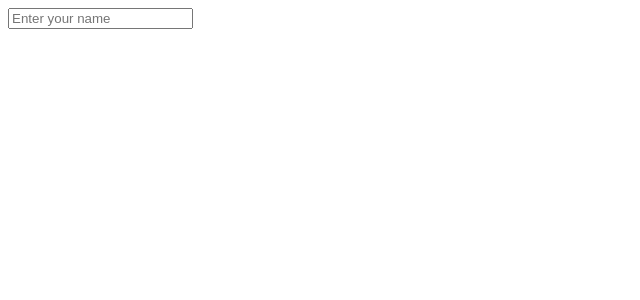
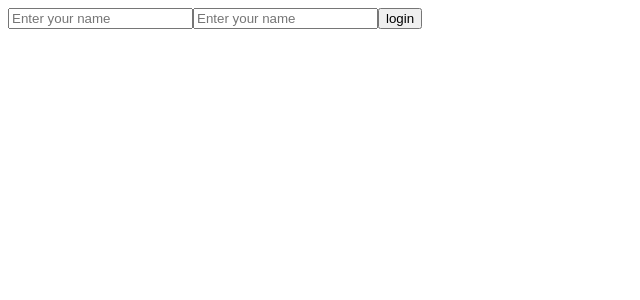
Before and after one commit to parveen-2006/Smart-Todo-App, a React app in the folder Frontend/: page /login in a window 1280 px wide. Shown: the top 300 px of the page, without its empty margins (0-640 px from the left). Built offline with nearby package versions, Linux system fonts and the light colour scheme; the HTML template or start-up script is replaced by a standard one.

Commit message:
login working , connected to backend

```diff
--- a/Frontend/src/Pages/Login.jsx
+++ b/Frontend/src/Pages/Login.jsx
@@ -1,17 +1,51 @@
 import React, { useState } from 'react'
+import instance from '../Services/Api';
+import { useNavigate } from 'react-router-dom';
+
 
 export default function Login() {
+
+    const navigate = useNavigate()
     const [login, setLogin] = useState({
-        name: "",
+        email: "",
         password: ""
     })
+    const handleChange = (e)  =>{
+        const {name , value} = e.target;
+        setLogin((prev)=>({...prev , [name] : value}));
+    }
+    const handleSubmit = async (e) =>{
+        e.preventDefault();
+        try {
+            const response = await instance.post("/auth/login" , login)
+            localStorage.setItem("token" , response.data.token);
+            console.log(response.data);
+
+            if(response.data.success || response.data.token){
+                alert("login successful");
+                navigate("/")
+            }
+
+        } catch (err) {
+            console.log("Login err :" ,err  );
+        }
+    }
     return (
         <div>
-            <form>
-                <input type="text"
+            <form onSubmit={handleSubmit}>
+                <input type="email"
                     placeholder='Enter your name'
-                    value={login.name}
-                    name="name" />
+                    value={login.email}
+                    name="email"
+                    onChange={handleChange}
+                    />
+                <input type="password"
+                    placeholder='Enter your name'
+                    value={login.password}
+                    name="password"
+                    onChange={handleChange}
+                    />
+                    <button type="submit">login</button>
             </form>
         </div>
     )
```
